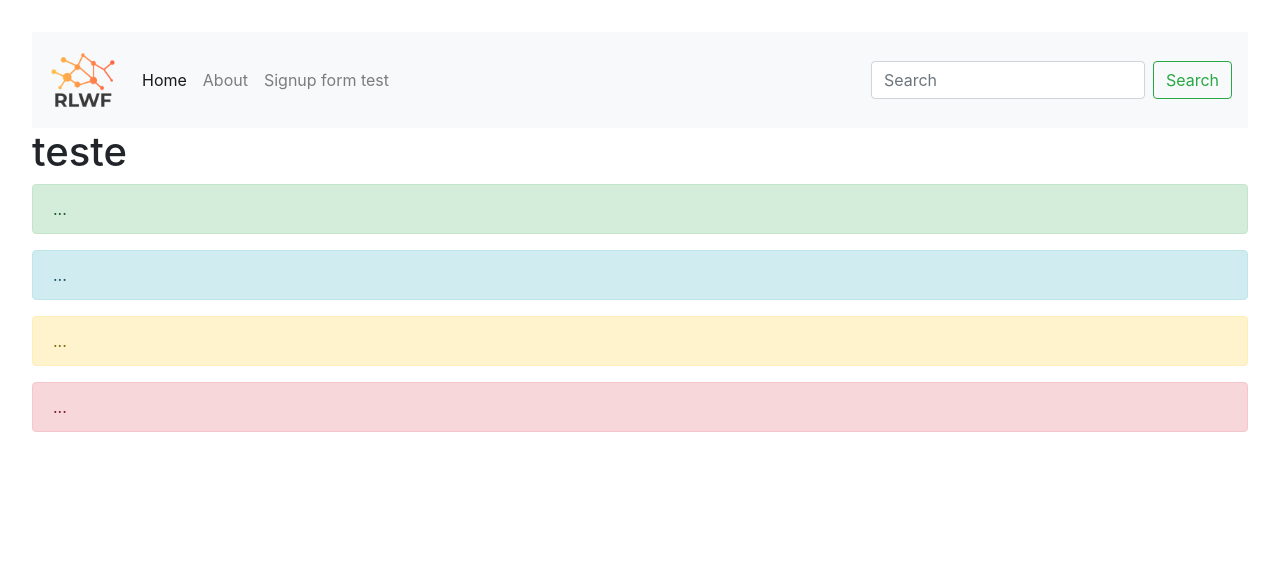
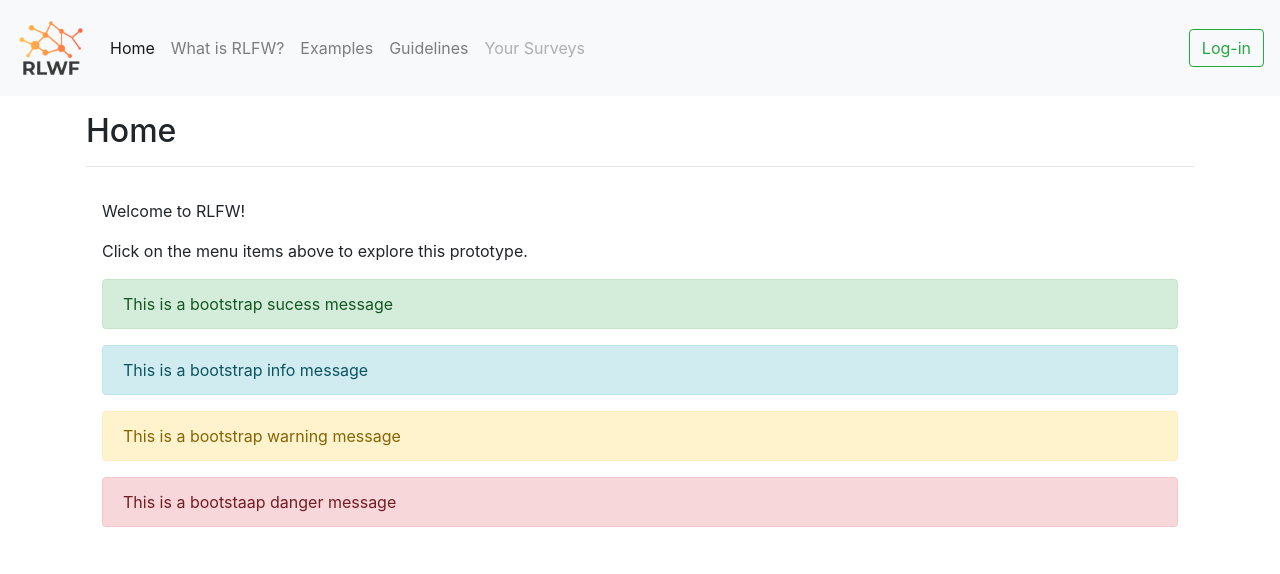
Before and after one commit to caiolopesdasilva/reliable_linked_web_forms, a Flask app: page / in a window 1280 px wide. Shown: the top 574 px of the page. Run offline with Flask 2, Linux system fonts and the light colour scheme; some libraries are stand-ins or nearby versions.

Commit message:
general GUI update

```diff
--- a/app/main/routes.py
+++ b/app/main/routes.py
@@ -10,9 +10,10 @@ def index():
 def about():
     return render_template('about.html')
 
-@main.route('/blog')
-def blog():
-    return 'This is the blog'
+@main.route('/examples')
+def examples():
+    return render_template('examples.html')
+
 
 @main.route('/blog/<int:blog_id>')
 def blogpost(blog_id):
--- a/app/static/css/styles.css
+++ b/app/static/css/styles.css
@@ -1,6 +1,4 @@
-body {
-  padding: 2em;
-}
+
 
 .breadcrumbs-section{
     background-color: #ced1fe;
--- a/app/templates/index.html
+++ b/app/templates/index.html
@@ -1,12 +1,29 @@
 {%extends 'layout.html'%}
 
 {% block content %}
-<h1>teste</h1>
 
 
-<div class="alert alert-success" role="alert">...</div>
-<div class="alert alert-info" role="alert">...</div>
-<div class="alert alert-warning" role="alert">...</div>
-<div class="alert alert-danger" role="alert">...</div>
+<body>
+<section class="home">
+    <div class="container p-1 p-sm-3">
+        <div class="col12">
+            <h2>Home</h2>
+            <hr/>
+        </div>
+<!--        <div class="row">-->
+            <div class="welcome-1 p-1 p-sm-3">
+                <p>
+                    Welcome to RLFW!
+                </p>
+                <p>
+                    Click on the menu items above to explore this prototype.
+                </p>
+                <div class="alert alert-success" role="alert">This is a bootstrap sucess message</div>
+                <div class="alert alert-info" role="alert">This is a bootstrap info message</div>
+                <div class="alert alert-warning" role="alert">This is a bootstrap warning message</div>
+                <div class="alert alert-danger" role="alert">This is a bootstaap danger message</div>
+            </div>
+</section>
+
 
 {% endblock %}
--- a/app/templates/layout.html
+++ b/app/templates/layout.html
@@ -6,7 +6,8 @@
     <meta name="viewport" content="width=device-width, initial-scale=1, shrink-to-fit=no">
 
     <!-- Bootstrap CSS -->
-    <link rel="stylesheet" href="https://maxcdn.bootstrapcdn.com/bootstrap/4.0.0/css/bootstrap.min.css" integrity="sha384-Gn5384xqQ1aoWXA+058RXPxPg6fy4IWvTNh0E263XmFcJlSAwiGgFAW/dAiS6JXm" crossorigin="anonymous">
+    <link rel="stylesheet" href="https://maxcdn.bootstrapcdn.com/bootstrap/4.0.0/css/bootstrap.min.css"
+          integrity="sha384-Gn5384xqQ1aoWXA+058RXPxPg6fy4IWvTNh0E263XmFcJlSAwiGgFAW/dAiS6JXm" crossorigin="anonymous">
 
     <!--Custom CSS-->
     <link href="/static/css/styles.css" rel="stylesheet">
@@ -17,20 +18,25 @@
     <a class="navbar-brand" href="/">
         <img src="/static/img/logo.png" width="70" height="70" alt="">
     </a>
-   <button class="navbar-toggler" type="button" data-toggle="collapse" data-target="#navbarNavAltMarkup" aria-controls="navbarNavAltMarkup" aria-expanded="false" aria-label="Toggle navigation">
+    <button class="navbar-toggler" type="button" data-toggle="collapse" data-target="#navbarNavAltMarkup"
+            aria-controls="navbarNavAltMarkup" aria-expanded="false" aria-label="Toggle navigation">
         <span class="navbar-toggler-icon"></span>
     </button>
     <div class="collapse navbar-collapse" id="navbarNavAltMarkup">
         <div class="navbar-nav">
             <a class="nav-item nav-link active" href="/">Home <span class="sr-only">(current)</span></a>
-        <a class="nav-item nav-link" href="/about">About</a>
-        <a class="nav-item nav-link" href="/signup">Signup form test</a>
+            <a class="nav-item nav-link" href="/about">What is RLFW?</a>
+            <a class="nav-item nav-link" href="/examples">Examples</a>
+            <a class="nav-item nav-link" href="/">Guidelines
+            <a class="nav-item nav-link disabled" href="/">Your Surveys</a>
         </div>
     </div>
     <form class="form-inline my-2 my-lg-0">
-      <input class="form-control mr-sm-2" type="search" placeholder="Search" aria-label="Search">
-      <button class="btn btn-outline-success my-2 my-sm-0" type="submit">Search</button>
+        <a href="/signup">
+            <button class="btn btn-outline-success my-2 my-sm-0" type="button">Log-in</button>
+        </a>
     </form>
+
 </nav>
 <main role="main">
     {% block content %}
@@ -38,8 +44,14 @@
 </main>
 <!-- Optional JavaScript -->
 <!-- jQuery first, then Popper.js, then Bootstrap JS -->
-    <script src="https://code.jquery.com/jquery-3.2.1.slim.min.js" integrity="sha384-KJ3o2DKtIkvYIK3UENzmM7KCkRr/rE9/Qpg6aAZGJwFDMVNA/GpGFF93hXpG5KkN" crossorigin="anonymous"></script>
-    <script src="https://cdnjs.cloudflare.com/ajax/libs/popper.js/1.12.9/umd/popper.min.js" integrity="sha384-ApNbgh9B+Y1QKtv3Rn7W3mgPxhU9K/ScQsAP7hUibX39j7fakFPskvXusvfa0b4Q" crossorigin="anonymous"></script>
-    <script src="https://maxcdn.bootstrapcdn.com/bootstrap/4.0.0/js/bootstrap.min.js" integrity="sha384-JZR6Spejh4U02d8jOt6vLEHfe/JQGiRRSQQxSfFWpi1MquVdAyjUar5+76PVCmYl" crossorigin="anonymous"></script>
+<script src="https://code.jquery.com/jquery-3.2.1.slim.min.js"
+        integrity="sha384-KJ3o2DKtIkvYIK3UENzmM7KCkRr/rE9/Qpg6aAZGJwFDMVNA/GpGFF93hXpG5KkN"
+        crossorigin="anonymous"></script>
+<script src="https://cdnjs.cloudflare.com/ajax/libs/popper.js/1.12.9/umd/popper.min.js"
+        integrity="sha384-ApNbgh9B+Y1QKtv3Rn7W3mgPxhU9K/ScQsAP7hUibX39j7fakFPskvXusvfa0b4Q"
+        crossorigin="anonymous"></script>
+<script src="https://maxcdn.bootstrapcdn.com/bootstrap/4.0.0/js/bootstrap.min.js"
+        integrity="sha384-JZR6Spejh4U02d8jOt6vLEHfe/JQGiRRSQQxSfFWpi1MquVdAyjUar5+76PVCmYl"
+        crossorigin="anonymous"></script>
 </body>
 </html>
```
Also changed, not shown: app/templates/about.html (+9 -17 lines), app/templates/examples.html (added, +36 -0 lines), app/templates/profile.html (added, +10 -0 lines), app/templates/signup.html (+13 -1 lines). Lines whose indentation alone changed are shown as unchanged.
